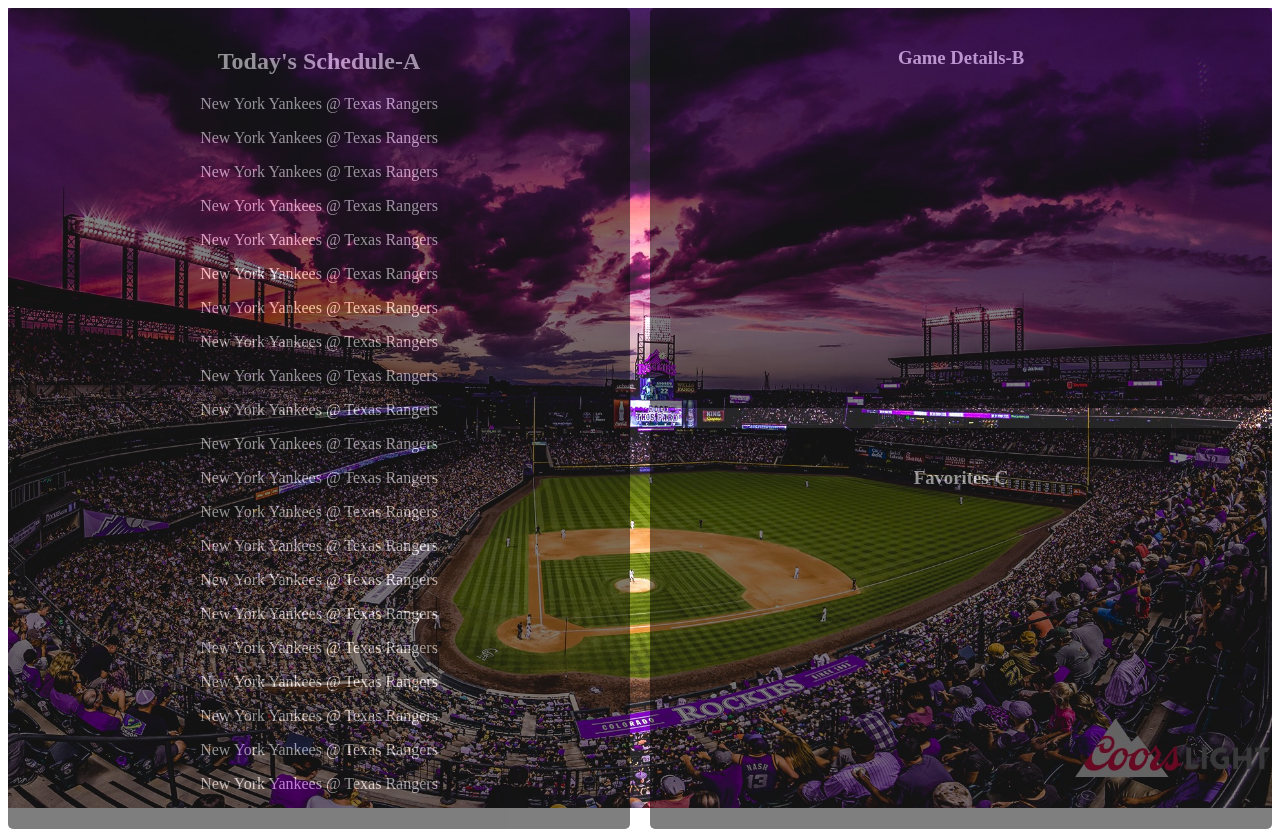
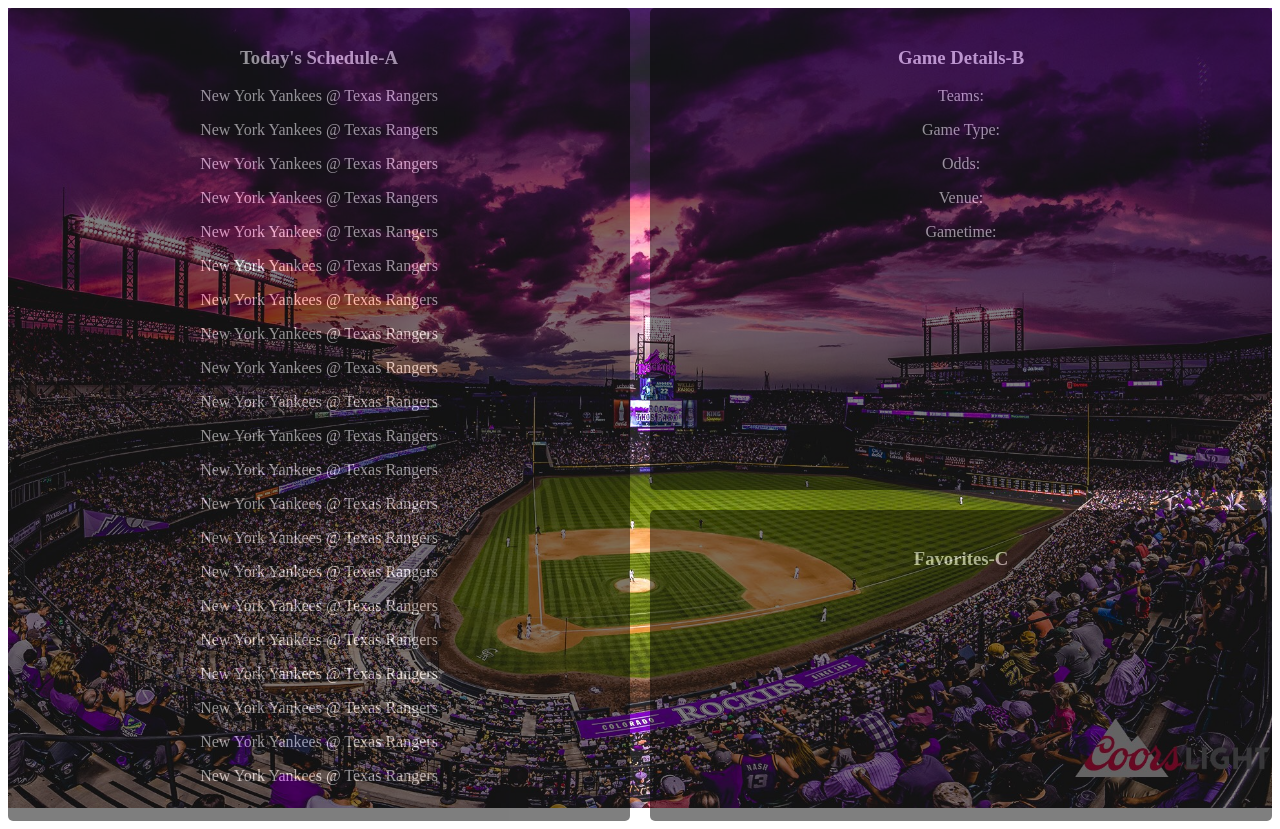
Before and after one commit to jbrochu1/phase-1-project, a plain HTML site: page index.html in a window 1280 px wide. Drawn offline with Linux system fonts and the light colour scheme.

Commit message:
css progress

```diff
--- a/index.html
+++ b/index.html
@@ -10,7 +10,7 @@
     <div id="bgimg1">
       <div class="wrapper">
         <div class="box a" id="schedule">
-          <h2>Today's Schedule-A</h2>
+          <h3>Today's Schedule-A</h3>
           </p>New York Yankees @ Texas Rangers</p>
           </p>New York Yankees @ Texas Rangers</p>
           </p>New York Yankees @ Texas Rangers</p>
@@ -36,6 +36,12 @@
         </div>
         <div class="box b">
           <h3>Game Details-B</h3>
+          <p>Teams:</p>
+          <p>Game Type:</p>
+          <p>Odds:</p>
+          <p>Venue:</p>
+          <p>Gametime:</p>
+
         </div>
         <div class="box c">
           <h3>Favorites-C</h3>
```
